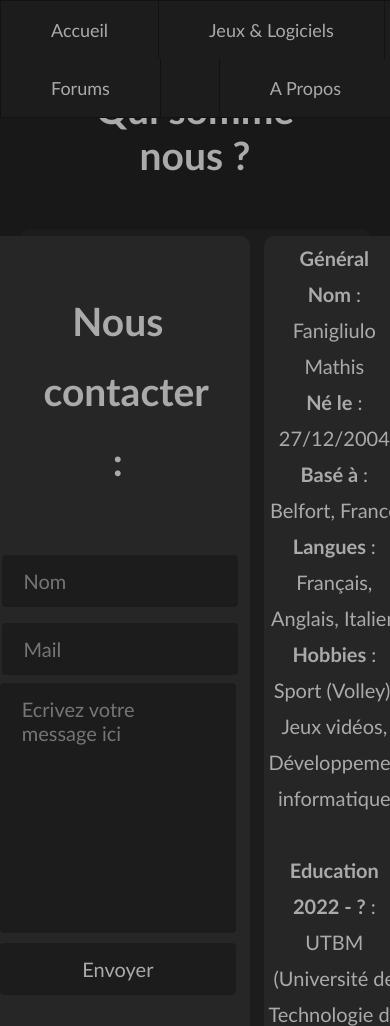
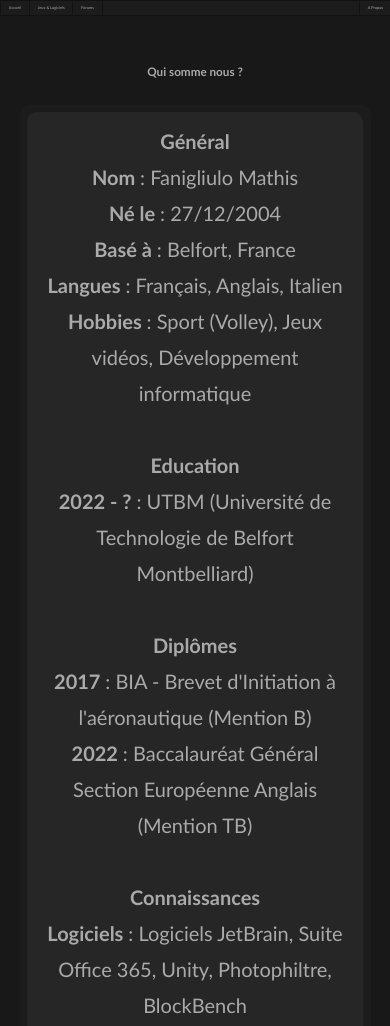
Before and after one commit to MathisFngl/Website, a plain HTML site: page Floppa Game Industry Website/a_propos.html in a window 390 px wide. Shown: the top 1026 px of the page. Drawn offline with Linux system fonts and the light colour scheme.

Commit message:
responsive

```diff
--- a/Floppa Game Industry Website/CSS/main.css
+++ b/Floppa Game Industry Website/CSS/main.css
@@ -24,10 +24,10 @@
 h2{
     display: block;
    color: #aaa;
-   padding: 18px 50px;
+   padding: 18px .3px;
    text-decoration: none;
    font-family: Calibri;
-   font-size: 39px;
+   font-size: 3vw;
    vertical-align: middle;
    text-align: center;
    transition: background-color 0.2s;
@@ -38,10 +38,10 @@ h2{
 a {
    display: block;
    color: #aaa;
-   padding: 18px 50px;
+   padding: 1.1vw 2vw;
    text-decoration: none;
    font-family: Calibri;
-   font-size: 18px;
+   font-size: 1vw;
    overflow: hidden;
    vertical-align: middle;
    transition: background-color 0.2s;
@@ -62,6 +62,7 @@ a {
     transition: background-color 0.3s, transform 0.3s;
     display: flex;
     flex-grow: 1;
+    flex-wrap: wrap;
 }
 
 .grow1 { flex-grow: 1; }
@@ -146,6 +147,7 @@ textarea {
     border-radius: 10px;
     line-height: 2;
     transition: background-color 0.3s, transform 0.3s;
+    flex-wrap: wrap;
 }
 
 .flex-text{
@@ -174,7 +176,8 @@ body {
 .text-format{
     color: #aaa;
     font-family: Calibri;
-    font-size: 20px;
+    font-size: 1vw;
+
 }
 
 br{
--- a/Floppa Game Industry Website/a_propos.html
+++ b/Floppa Game Industry Website/a_propos.html
@@ -22,22 +22,9 @@
 		</div> <br> <br>
 		<div class="text-format">
 			<h2> Qui somme nous ? </h2>
-			<div class="flex-text-container">
-				<div style="background-color:#262626; margin-top: 2%; margin-bottom: 2%; margin-left: 2%; margin-right: 2%; border-radius: 10px;">
-	    			<div class = "flex-text grow1">
-	    				<h2> Nous contacter : </h2>
-	    				<form action="https://formsubmit.co/fanigliulo.mathis@gmail.com" method="POST">
-						     <input type="text" name="name" placeholder="Nom" required>
-						     <input type="email" name="email" placeholder="Mail" required>
-						     <textarea type="text" name="message" placeholder="Ecrivez votre message ici"></textarea>
-						     <input type="hidden" name="_next" value="https://floppa-game-industry.000webhostapp.com/a_propos.html">
-						     <input type="hidden" name="_captcha" value="false">
-						     <button type="submit">Envoyer</button>
-						</form>
-	    			</div>
-	    		</div>
-				<div style="background-color:#262626; margin-top: 2%; margin-bottom: 2%; margin-left: 2%; margin-right: 2%; border-radius: 10px;" >
-	    			<div class="flex-text grow1">
+			<div class="flex-text-container"style = " justify-content:space-evenly;">
+				<div style="background-color:#262626; border-radius: 10px; margin-top: 2%; margin-bottom: 2%; margin-left: 2%; margin-right: 2%; border-radius: 10px; font-size: 1vw;" >
+	    			<div class="flex-text grow1" style="position:relative; font-size: 20px;">
 	    				<b> Général </b><br>
 	    				<b> Nom </b> : Fanigliulo Mathis <br>
 	    				<b> Né le </b> : 27/12/2004 <br>
@@ -57,6 +44,20 @@
 	    				<b> Langages de programation </b> : C, Python <br>
 	    			</div>
 	    		</div>
+				<div style="background-color:#262626; margin-top: 2%; margin-bottom: 2%; margin-left: 2%; margin-right: 2%; border-radius: 10px;">
+	    			<div class = "flex-text grow1" style="position:relative;">
+	    				<h2> Nous contacter : </h2>
+	    				<form action="https://formsubmit.co/fanigliulo.mathis@gmail.com" method="POST">
+						     <input type="text" name="name" placeholder="Nom" required>
+						     <input type="email" name="email" placeholder="Mail" required>
+						     <textarea type="text" name="message" placeholder="Ecrivez votre message ici"></textarea>
+						     <input type="hidden" name="_next" value="https://floppa-game-industry.000webhostapp.com/a_propos.html">
+						     <input type="hidden" name="_captcha" value="false">
+						     <button type="submit">Envoyer</button>
+						</form>
+	    			</div>
+	    		</div>
+
 			</div>
 		</div>
 	</body>
```
